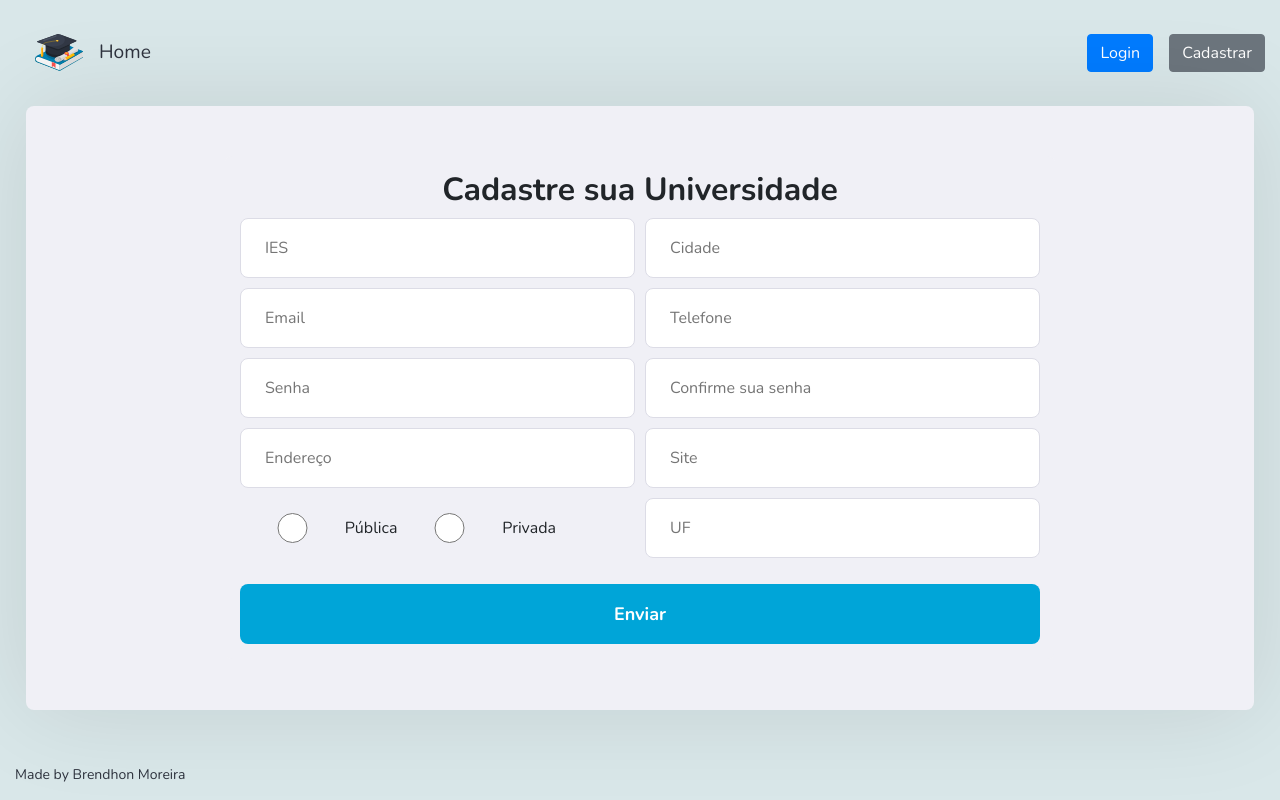
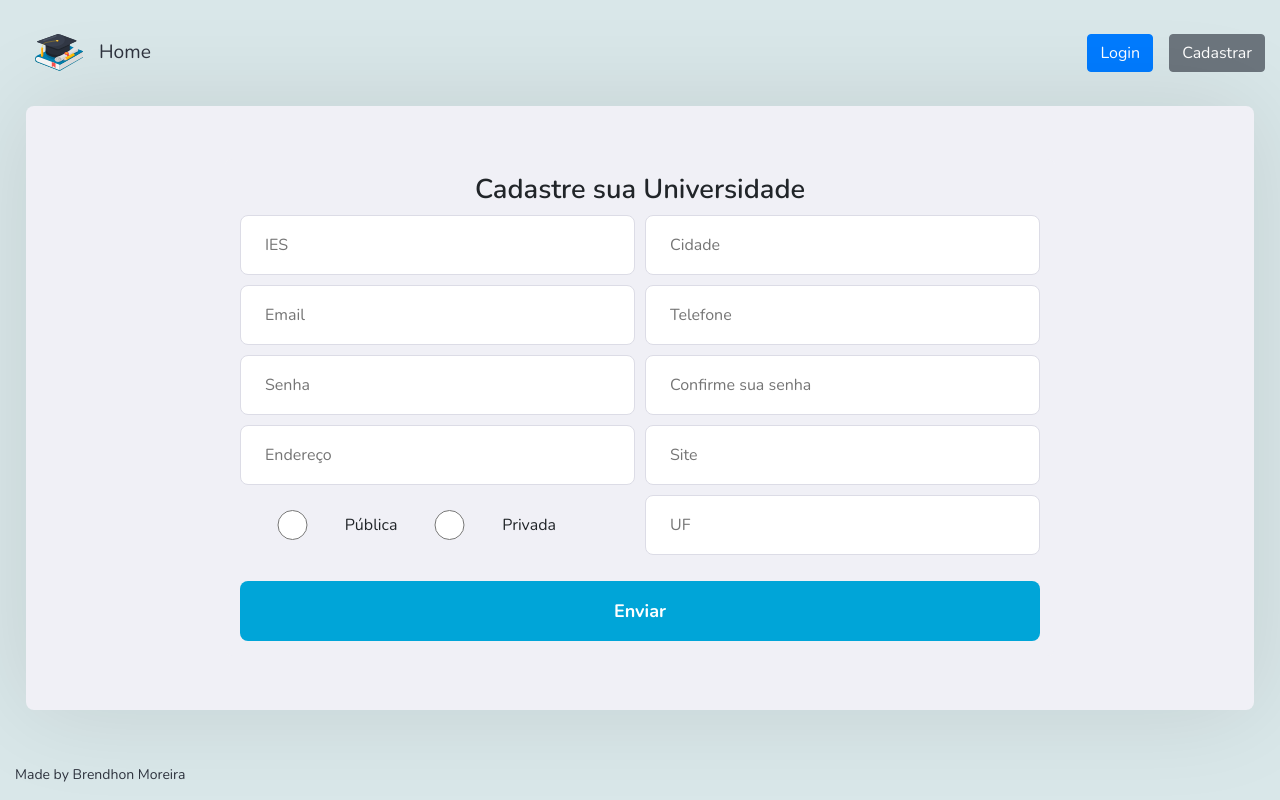
Before and after one commit to Brendhon/SearchFacul_Web, a React (Create React App) app: page /register in a window 1280 px wide. Built offline with nearby package versions, Linux system fonts and the light colour scheme.

Commit message:
change: font-size of h1

```diff
--- a/src/components/Form/University.css
+++ b/src/components/Form/University.css
@@ -10,8 +10,9 @@
 }
 
 .university-content h1 {
-    font-size: 2rem;
-    font-weight: 800;
+    font-size: 1.7rem;
+    font-weight: 600;
+    color: var(--c-black)
 }
 
 .university-content form {
```
